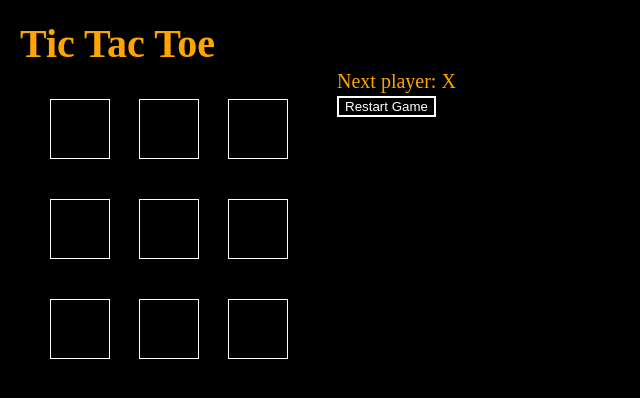
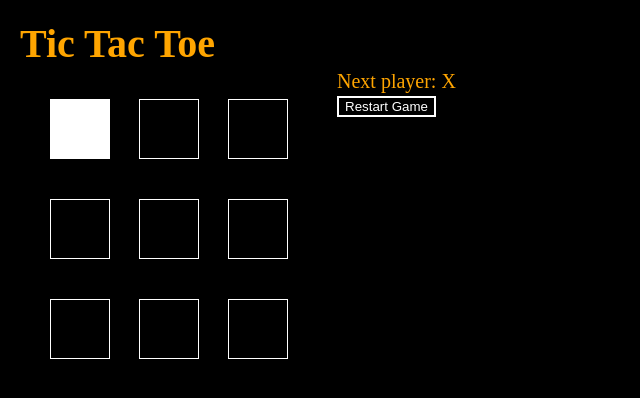
Before and after one commit to MHUS25/tic-tac-toe, a React app: page / in a window 1280 px wide. In both pictures the pointer is over the button 80 px from the left and 129 px from the top of the page. Shown: the whole page, without its empty margins (0-640 px from the left). Built offline with nearby package versions, Linux system fonts and the light colour scheme.

Commit message:
Styles button hover

```diff
--- a/src/index.css
+++ b/src/index.css
@@ -71,3 +71,9 @@ button {
    background: transparent;
    color: #fff !important;
 }
+
+button:hover{
+    border:solid 2px #fff;
+    background: #fff;
+    color: #1f1f1f !important;
+}
```
